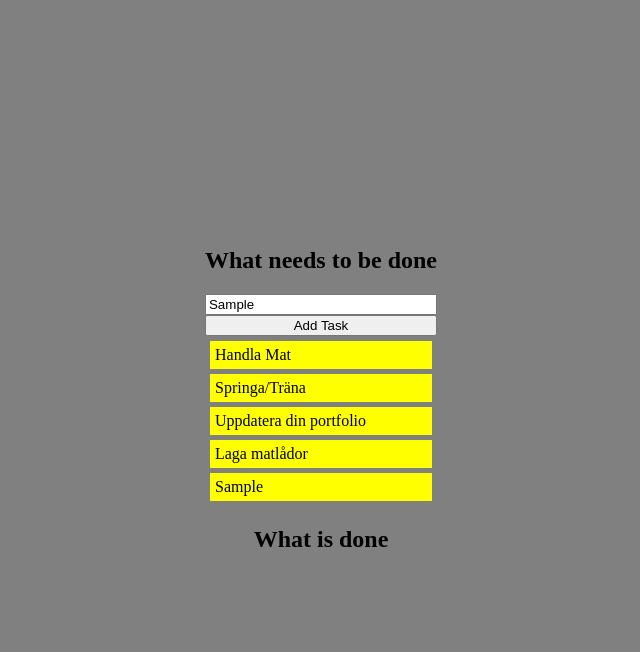
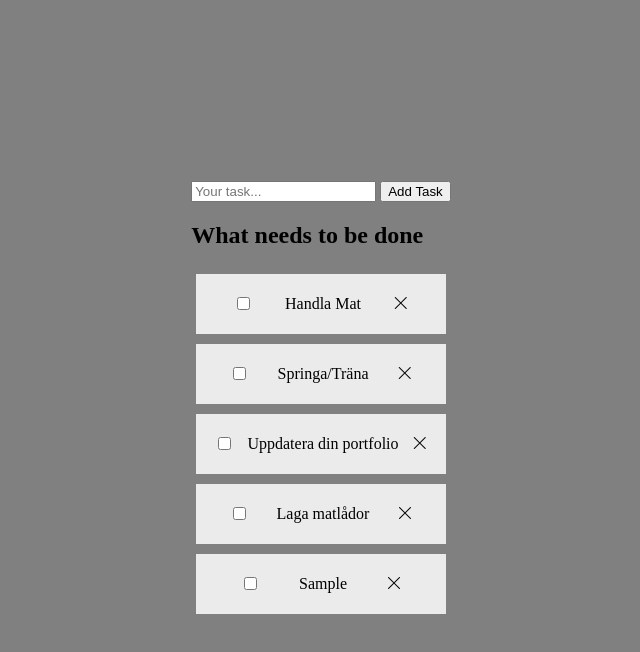
Before and after one commit to bergeper/Todo, a website built with Parcel: page src/index.html in a window 1280 px wide. Both pictures are taken after typing "Sample" into the empty fields and a click on the button "Add Task". Shown: the whole page, without its empty margins (319-959 px from the left). Built offline with nearby package versions, Linux system fonts and the light colour scheme.

Commit message:
I got stuck and had to rethink, added a loop inside a function instead.

```diff
--- a/src/index.html
+++ b/src/index.html
@@ -6,21 +6,21 @@
     <meta name="viewport" content="width=device-width, initial-scale=1.0" />
     <link href="scss/main.scss" rel="stylesheet" />
     <script defer src="js/main.js" type="module"></script>
+    <link
+      rel="stylesheet"
+      href="https://cdn.jsdelivr.net/npm/bootstrap-icons@1.9.1/font/bootstrap-icons.css"
+    />
     <title>Todo</title>
   </head>
   <body>
     <main class="wrapper">
-      <div id="content" class="container">
+      <div class="container">
         <section class="content">
+          <input type="text" placeholder="Your task..." id="task" />
+          <button id="addTask">Add Task</button>
+
           <h2>What needs to be done</h2>
-          <input type="text" id="task" />
-
-          <button id="addTask">Add Task</button>
-          <article id="todoListIncomplete" class="content__list"></article>
-        </section>
-        <section class="content">
-          <h2>What is done</h2>
-          <article id="todoListComplete" class="content__list"></article>
+          <article id="todoListDisplay" class="card"></article>
         </section>
       </div>
     </main>
--- a/src/js/main.js
+++ b/src/js/main.js
@@ -1,71 +1,66 @@
 import { Todo } from "./todo";
 
-// List with Incomplete Objects
-let todoList = [
+// creating objects
+let todos = [
   new Todo("Handla Mat", false),
   new Todo("Springa/Träna", false),
   new Todo("Uppdatera din portfolio", false),
   new Todo("Laga matlådor", false),
 ];
+// pushing the new objects into a list
+let todoList = [];
+for (let i = 0; i < todos.length; i++) {
+  todoList.push(todos[i]);
+}
 
 // Getting the article tag.
-let todoListIncomplete = document.getElementById("todoListIncomplete");
-// Add objects done to new list???
-//let todoListComplete = document.getElementById("todoListComplete");
+const todoListContainer = document.getElementById("todoListDisplay");
+// input and button
+const inputTask = document.getElementById("task");
+const buttonTask = document.getElementById("addTask");
 
-// input and button
-document.getElementById("addTask").addEventListener("click", () => {
-  createTodo(document.getElementById("task").value);
-});
+displayTodoList();
 
+buttonTask.addEventListener("click", createTodo);
 // Create a todo
-function createTodo(todoNew, completedNew) {
-  let newTodo = new Todo(todoNew, (completedNew = false));
+function createTodo() {
+  const newTodo = new Todo(inputTask.value, false);
   todoList.push(newTodo);
-  addTodo(newTodo);
+
+  inputTask.value = "";
+  displayTodoList(newTodo);
 }
 
 // Adding objects to the list
-function addTodo(todo) {
-  const listItem = document.createElement("p");
-  listItem.classList.add("content__list--item");
-  if (todo.completed === false) {
-    todoListIncomplete.appendChild(listItem);
+function displayTodoList() {
+  // clear when adding new item to list
+  todoListContainer.innerHTML = "";
+  for (let i = 0; i < todoList.length; i++) {
+    // create elements too display the list.
+    const listItemContainer = document.createElement("div");
+    listItemContainer.classList.add("card__task");
+    // task-checked
+    const listItemChecked = document.createElement("input");
+    listItemChecked.classList.add("card__task--check");
+    listItemChecked.type = "checkbox";
+    // task-name
+    const listItemTask = document.createElement("p");
+    listItemTask.classList.add("card__task--name");
+    // task-done
+    const listItemRemove = document.createElement("span");
+    listItemRemove.classList.add("card__task--remove");
+
+    // what each element should display.
+    listItemRemove.innerHTML = `<i class="bi bi-x-lg"></i>`;
+    listItemTask.innerText += todoList[i].task;
+
+    // appended all the elements in the right order.
+    listItemContainer.appendChild(listItemChecked);
+    listItemContainer.appendChild(listItemTask);
+    listItemContainer.appendChild(listItemRemove);
+    todoListContainer.appendChild(listItemContainer);
   }
-  listItem.innerText = todo.task;
+
   // just to see what happends
   console.log(todoList);
 }
-
-function doneTodo(todo) {
-  for (let i = 0; i < todoList.length; i++) {
-    if (todo[i].completed === true) {
-      console.log("klar");
-    } else {
-      console.log("inte klar");
-    }
-  }
-}
-
-// Loops the list
-for (let i = 0; i < todoList.length; i++) {
-  const listItem = document.createElement("p");
-  listItem.addEventListener(() => {
-    doneTodo(todo);
-  });
-  listItem.classList.add("content__list--item");
-  listItem.innerText += todoList[i].task;
-  todoListIncomplete.appendChild(listItem);
-}
-
-done.addEventListener("click", () => {
-  if (done.checked === true) {
-    text.classList.add("done");
-
-    console.log("du kryssade i done");
-  } else {
-    text.classList.remove("done");
-  }
-});
-// Function to mark object done.
-// veta vad som är klart.
--- a/src/scss/main.scss
+++ b/src/scss/main.scss
@@ -19,16 +19,28 @@ body {
   justify-content: center;
 }
 
-.content {
+.card {
   display: flex;
   flex-direction: column;
 
-  &__list {
-    &--item {
-      list-style-type: none;
-      padding: 5px;
-      margin: 5px;
-      background-color: yellow;
+  &__task {
+    display: flex;
+    flex-direction: row;
+    justify-content: space-evenly;
+    align-items: center;
+    text-align: center;
+    padding: 5px;
+    margin: 5px;
+    background-color: rgb(235, 235, 235);
+    &--name {
+    }
+    &--remove {
+    }
+    &--check {
     }
   }
 }
+
+.done {
+  background-color: red;
+}
```
